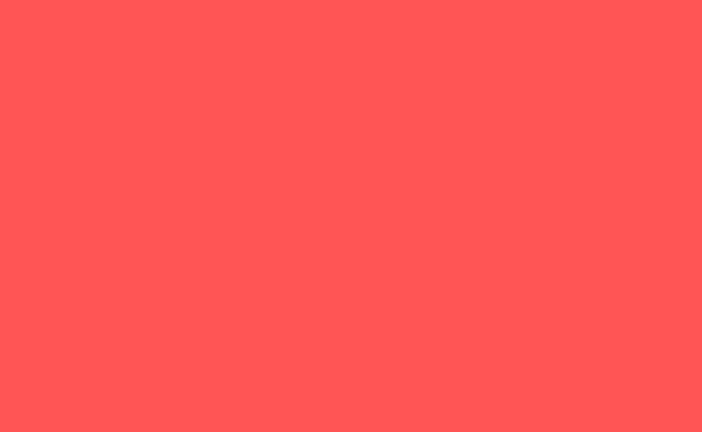
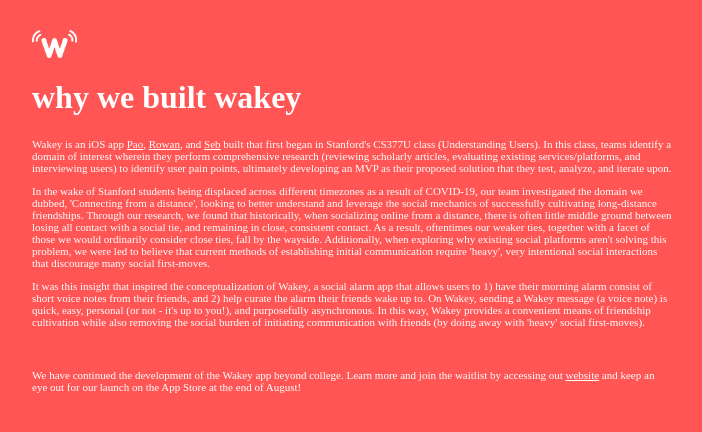
Before and after one commit to paomartcard/wakey.github.io, a plain HTML site: page about.html in a window 1280 px wide. Shown: the whole page, without its empty margins (288-990 px from the left). Drawn offline with Linux system fonts and the light colour scheme.

Commit message:
About description :)

```diff
--- a/about.html
+++ b/about.html
@@ -1,7 +1,7 @@
 <html>
 
   <head>
-    <title>Wakey</title>
+    <title>About Wakey</title>
     <link rel="stylesheet" type="text/css" href="./css/style.css">
     <meta content="width=device-width, initial-scale=1" name="viewport" />
     <meta name="viewport" content="width=device-width, initial-scale=1">
@@ -9,5 +9,15 @@
 
   <body>
 
+    <div id="about">
+      <a href="./index.html">
+        <img src="./assets/logo.png"width="7%">
+      </a>
+      <h1>why we built wakey</h1>
+      <p>Wakey is an iOS app <a href="https://www.linkedin.com/in/paomartcard/">Pao</a>, <a href="https://www.linkedin.com/in/rowan-mockler-198218128/">Rowan</a>, and <a href="https://www.linkedin.com/in/sebhs/">Seb</a> built that first began in Stanford's CS377U class (Understanding Users). In this class, teams identify a domain of interest wherein they perform comprehensive research (reviewing scholarly articles, evaluating existing services/platforms, and interviewing users) to identify user pain points, ultimately developing an MVP as their proposed solution that they test, analyze, and iterate upon.</p>
+      <p>In the wake of Stanford students being displaced across different timezones as a result of COVID-19, our team investigated the domain we dubbed, 'Connecting from a distance', looking to better understand and leverage the social mechanics of successfully cultivating long-distance friendships. Through our research, we found that historically, when socializing online from a distance, there is often little middle ground between losing all contact with a social tie, and remaining in close, consistent contact. As a result, oftentimes our weaker ties, together with a facet of those we would ordinarily consider close ties, fall by the wayside. Additionally, when exploring why existing social platforms aren't solving this problem, we were led to believe that current methods of establishing initial communication require 'heavy', very intentional social interactions that discourage many social first-moves.</p>
+      <p>It was this insight that inspired the conceptualization of Wakey, a social alarm app that allows users to 1) have their morning alarm consist of short voice notes from their friends, and 2) help curate the alarm their friends wake up to. On Wakey, sending a Wakey message (a voice note) is quick, easy, personal (or not - it's up to you!), and purposefully asynchronous. In this way, Wakey provides a convenient means of friendship cultivation while also removing the social burden of initiating communication with friends (by doing away with 'heavy' social  first-moves).</p>
+      <p>We have continued the development of the Wakey app beyond college. Learn more and join the waitlist by accessing out <a href="http://wakey.me/">website</a> and keep an eye out for our launch on the App Store at the end of August!</p>
+    </div>
   </body>
 </html>
--- a/css/style.css
+++ b/css/style.css
@@ -1,9 +1,18 @@
 body {
   background-color: #ff5554;
+}
+
+#index{
+  grid-template-columns: repeat(2, 1fr);
   display: grid;
   grid-gap: 0px;
-  grid-template-columns: repeat(2, 1fr);
+}
 
+#about{
+  margin-top: 30px;
+  margin-left: auto;
+  margin-right: auto;
+  width: 40em
 }
 
 button {
@@ -15,6 +24,10 @@ button {
   text-align: center;
   font-size: 16px;
   border-radius: 12px;
+}
+
+a {
+  color: white;
 }
 
 .column {
```
Also changed, not shown: index.html (+3 -0 lines).
